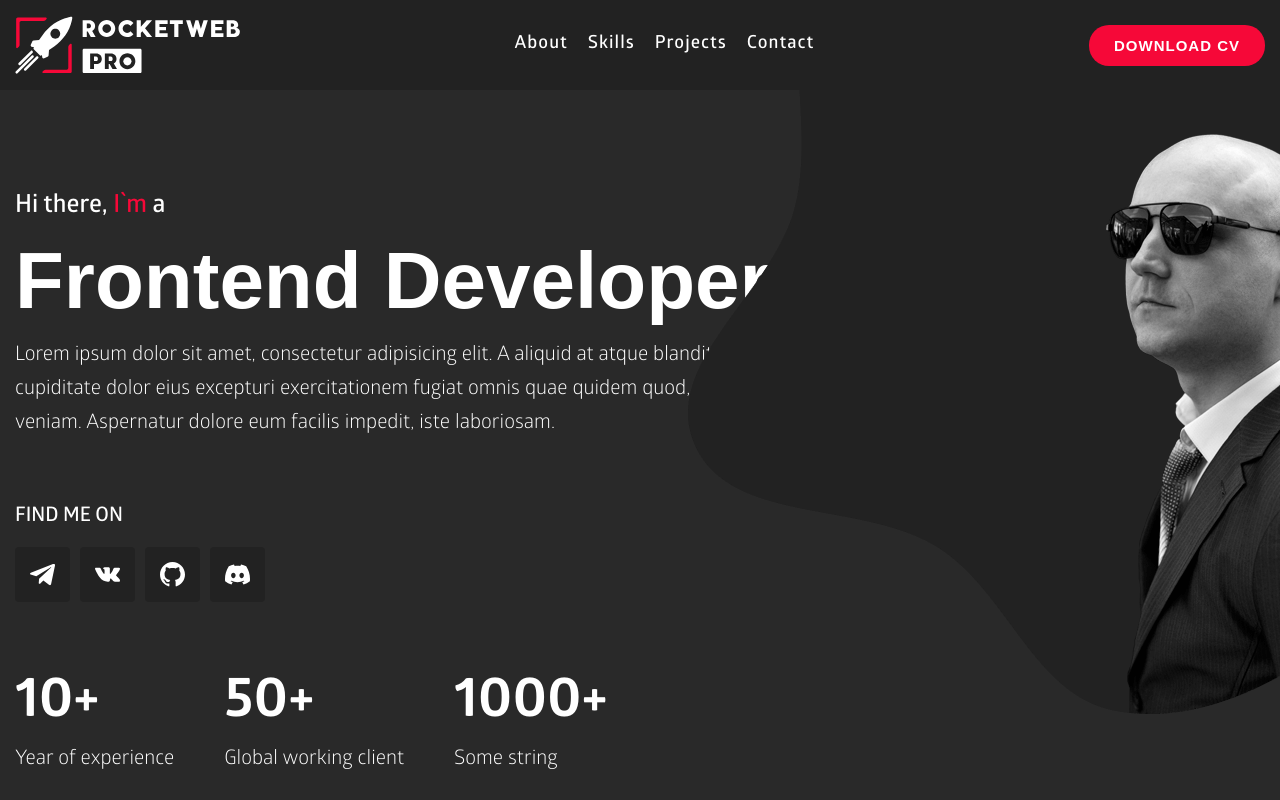
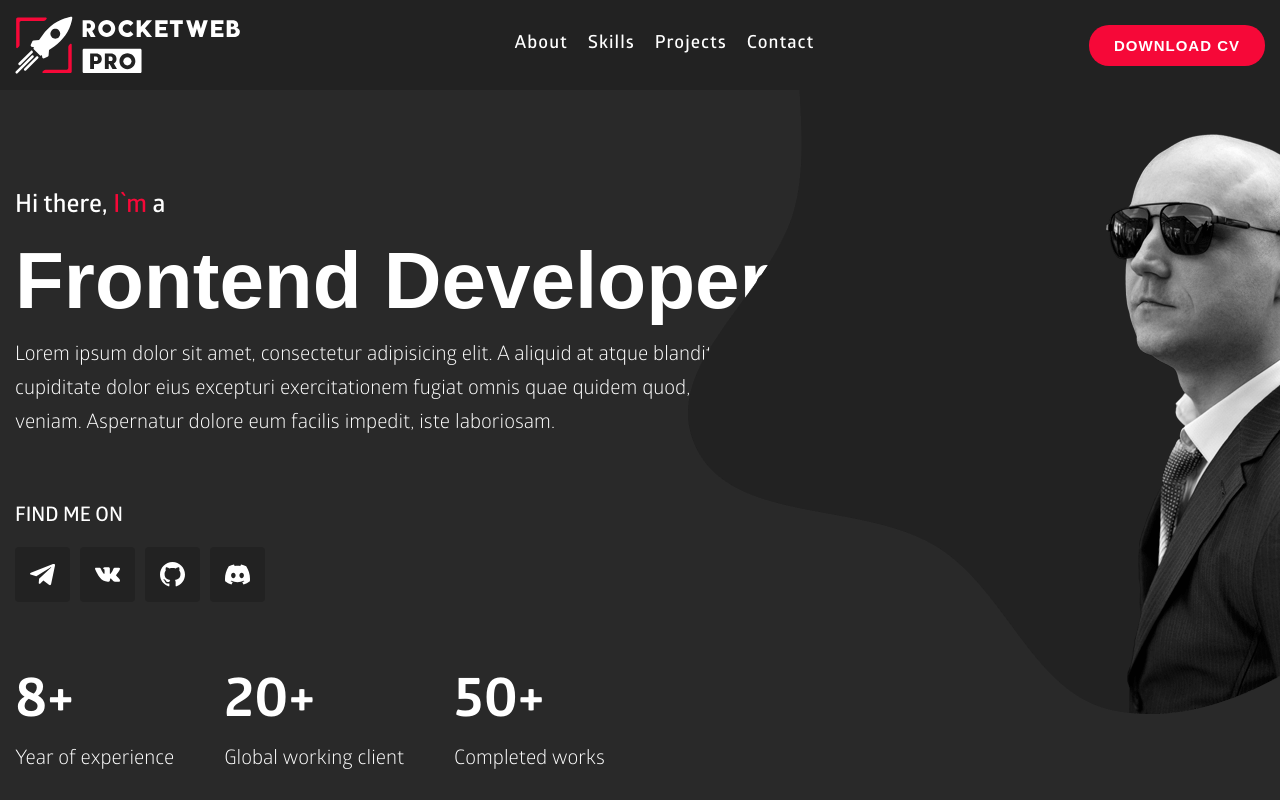
Before and after one commit to OverTheTop404/portfolio, a React (Vite) app: page / in a window 1280 px wide. Shown: the top 800 px of the page. Built offline with nearby package versions, Linux system fonts and the light colour scheme.

Commit message:
Add animate for statistic block

```diff
--- a/src/layout/sections/utp/Statistic.tsx
+++ b/src/layout/sections/utp/Statistic.tsx
@@ -1,14 +1,24 @@
 import styled from "styled-components";
+import { useEffect, useState } from "react";
 
 type StatisticPropsType = {
-  count: string;
+  count: number;
   text: string;
 };
 
 export const Statistic = (props: StatisticPropsType) => {
+  const val = props.count;
+  const time = 1000 / val;
+
+  const [currVal, setCurrVal] = useState(1);
+
+  useEffect(() => {
+    currVal !== val && setTimeout(setCurrVal, time, currVal + 1);
+  }, [currVal]);
+
   return (
     <StyledStatistic>
-      <HowMatch>{props.count}</HowMatch>
+      <HowMatch>{currVal}+</HowMatch>
       <p>{props.text}</p>
     </StyledStatistic>
   );
--- a/src/layout/sections/utp/Utp.tsx
+++ b/src/layout/sections/utp/Utp.tsx
@@ -8,9 +8,9 @@ import { AboutMeText } from "./AboutMe.tsx";
 import { Statistic } from "./Statistic.tsx";
 
 const statisticList = [
-  { count: "10+", text: "Year of experience" },
-  { count: "50+", text: "Global working client" },
-  { count: "1000+", text: "Some string" },
+  { count: 8, text: "Year of experience" },
+  { count: 20, text: "Global working client" },
+  { count: 50, text: "Сompleted works" },
 ];
 
 export const Utp = () => {
@@ -22,11 +22,9 @@ export const Utp = () => {
             <AboutMeText />
             <SocialIcons />
             <StatisticBox>
-              {statisticList.map((item, index) => {
-                return (
-                  <Statistic key={index} count={item.count} text={item.text} />
-                );
-              })}
+              {statisticList.map((item, index) => (
+                <Statistic key={index} {...item} />
+              ))}
             </StatisticBox>
           </About>
           <MainPhoto>
```
